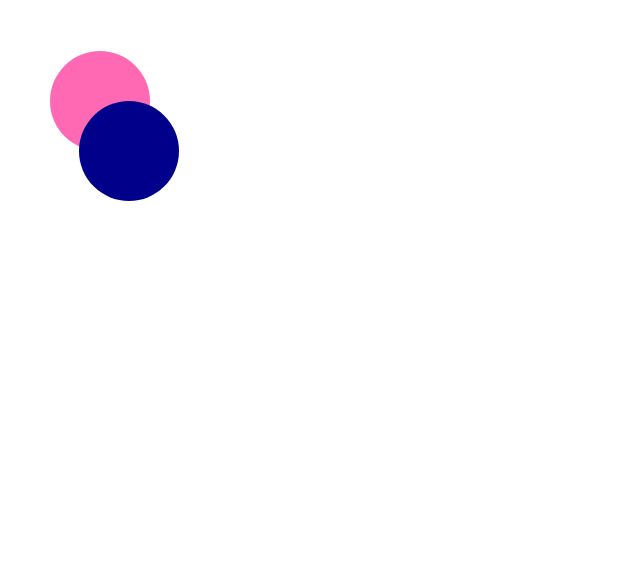
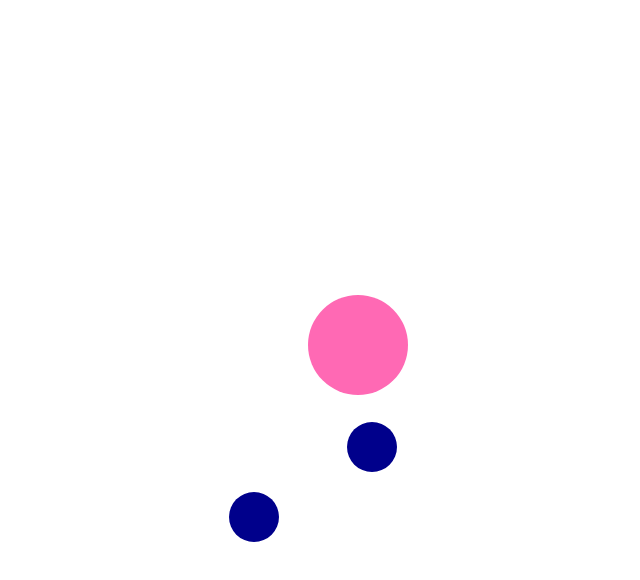
Before and after one commit to nmax/nbody, a website: page static/index.html in a window 1280 px wide. Shown: the whole page, without its empty margins (0-640 px from the left). Drawn offline with Linux system fonts and the light colour scheme.

Commit message:
seems to work (with euler integration for now)

```diff
--- a/package.json
+++ b/package.json
@@ -6,7 +6,7 @@
   "scripts": {
     "test": "tape ./tests/**/*.js",
     "watch": "nodemon --exec 'clear && tape' './tests/**/*.js'",
-    "build": "make.js"
+    "make-watch": "nodemon --exec './build.sh' './lib/**/*.js'"
   },
   "author": "",
   "license": "ISC",
--- a/static/index.html
+++ b/static/index.html
@@ -13,39 +13,58 @@
       width: 100px;
       height: 100px;
       position: absolute;
+      -webkit-will-change: left, top;
+      -moz-will-change: left, top;
+      will-change: left, top;
     }
     #ball1 {
       background-color: hotpink;
     }
-    #ball2 {
+    #ball2, #ball3 {
       background-color: darkblue;
+      width: 50px;
+      height: 50px;
     }
   </style>
 </head>
 <body>
 <div id="ball1" class="ball"></div>
 <div id="ball2" class="ball"></div>
+<div id="ball3" class="ball"></div>
 <div class="ball"></div>
 <script src="nbody.js"></script>
 <script>
   var b1 = nbody.createBody();
   var b2 = nbody.createBody();
+  var b3 = nbody.createBody();
   var ball1 = document.getElementById('ball1');
   var ball2 = document.getElementById('ball2');
+  var ball3 = document.getElementById('ball3');
 
-  b1.position = [0, 0, 0];
+  b1.position = [350, 350, 0];
   b1.mass = 5e7;
-  b2.position = [170, 300, 0];
-  b2.mass = 5e7;
+  b1.radius = 100;
 
-  var posStyle = function (pos) {
-    return 'left: ' + (pos[0] + 50) + 'px; top: ' + (pos[1] + 50) + 'px;';
+
+  b2.position = [370, 350 - 123, 0];
+  b2.mass = 1.5e6;
+  b2.radius = 50;
+  b2.motion = [1.2, 0, 0];
+
+  b3.position = [250 - 200, 350 + 135, 0];
+  b3.radius = 50;
+  b3.mass = 1.5e6;
+  b3.motion = [0.4, 0.3, 0];
+
+  var posStyle = function (pos, w) {
+    return 'left: ' + (pos[0] - w) + 'px; top: ' + (pos[1] - w) + 'px;';
   }
 
   var tick = function (dt) {
     requestAnimationFrame(tick);
-    ball1.setAttribute('style', posStyle(b1.position));
-    ball2.setAttribute('style', posStyle(b2.position));
+    ball1.setAttribute('style', posStyle(b1.position, 50));
+    ball2.setAttribute('style', posStyle(b2.position, 25));
+    ball3.setAttribute('style', posStyle(b3.position, 25));
     nbody.step(16 * 3600);
   };
 
--- a/static/nbody.js
+++ b/static/nbody.js
@@ -42,7 +42,7 @@ var bodiesStore = require('./bodies');
 var G = 6.674e-11 //  N⋅m²/kg²
 
 function computeGravity (b1, b2, distance) {
-  return -1 * (G * b1.mass * b2.mass) / (distance * distance)
+  return (G * b1.mass * b2.mass) / (distance * distance)
 }
 
 function computeDistance (b1, b2) {
@@ -54,9 +54,9 @@ function computeDistance (b1, b2) {
 
 function normalize (b1, b2, distance) {
  return [
-  b1.position[0] - b2.position[0] / distance,
-  b1.position[1] - b2.position[1] / distance,
-  b1.position[2] - b2.position[2] / distance
+   (b2.position[0] - b1.position[0]) / distance,
+   (b2.position[1] - b1.position[1]) / distance,
+   (b2.position[2] - b1.position[2]) / distance
  ];
 }
 
@@ -75,9 +75,7 @@ function updateForces (bodies) {
       var distance = computeDistance(currentBody, otherBody);
       var grav = computeGravity(currentBody, otherBody, distance);
       var direction = normalize(currentBody, otherBody, distance);
-      //if (i === 0) {
-        //console.log(distance, grav, direction);
-      //}
+
       currentBody.combinedForces[0] += grav * direction[0];
       currentBody.combinedForces[1] += grav * direction[1];
       currentBody.combinedForces[2] += grav * direction[2];
@@ -87,9 +85,18 @@ function updateForces (bodies) {
 
 function moveBodies (bodies, dt) {
   bodies.forEach(function (body) {
-    body.position[0] += (body.combinedForces[0] / body.mass) * dt;
-    body.position[1] += (body.combinedForces[1] / body.mass) * dt;
-    body.position[2] += (body.combinedForces[2] / body.mass) * dt;
+    var steps = 500;
+    var delta = dt /steps;
+    for (var i = 0; i < steps; i += 1) {
+      body.motion[0] += (body.combinedForces[0] / body.mass) * delta;
+      body.motion[1] += (body.combinedForces[1] / body.mass) * delta;
+      body.motion[2] += (body.combinedForces[2] / body.mass) * delta;
+    }
+
+    body.position[0] += body.motion[0];
+    body.position[1] += body.motion[1];
+    body.position[2] += body.motion[2];
+
     body.combinedForces = [0, 0, 0];
   });
 }
```
Also changed, not shown: lib/compute.js (+17 -10 lines).
